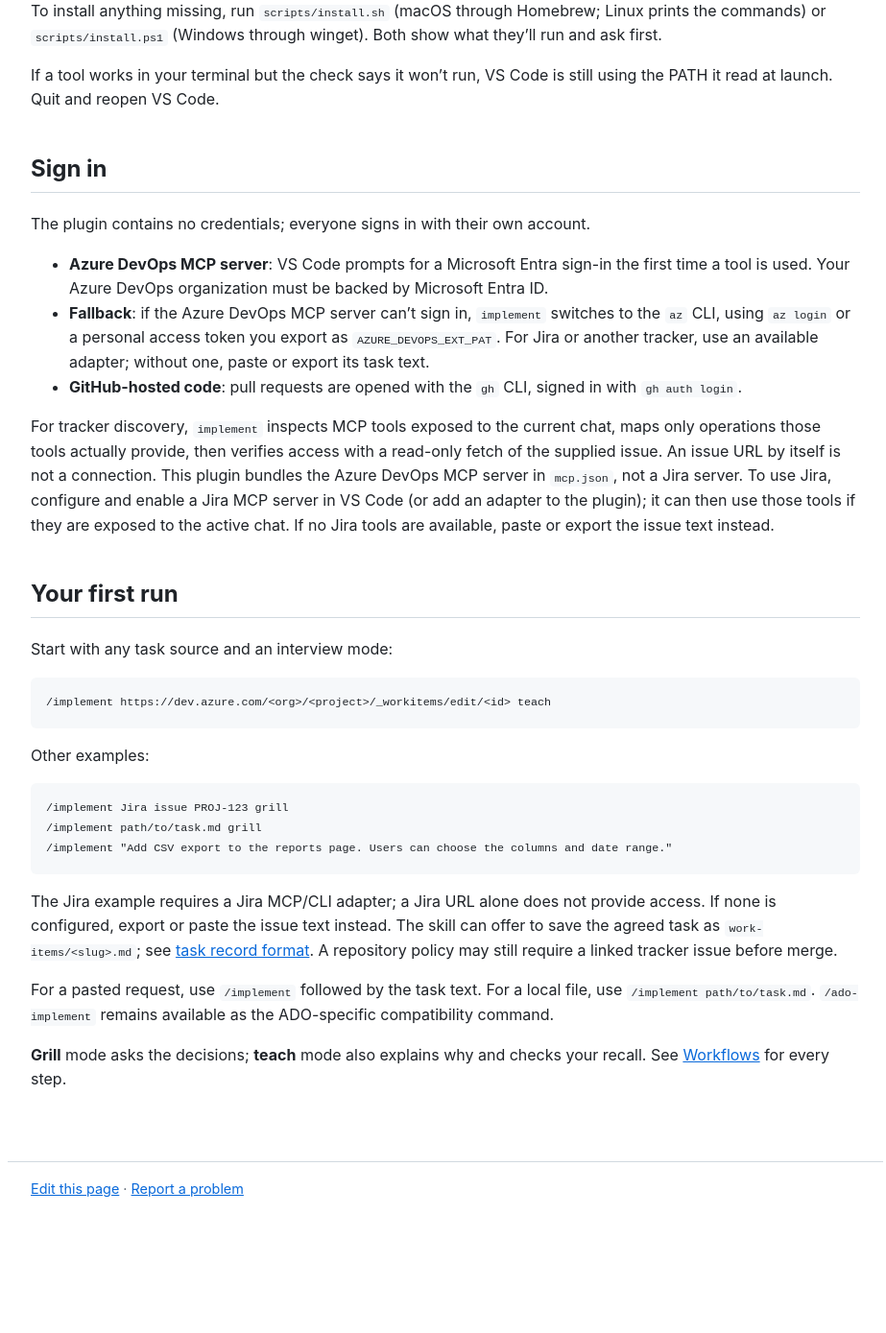
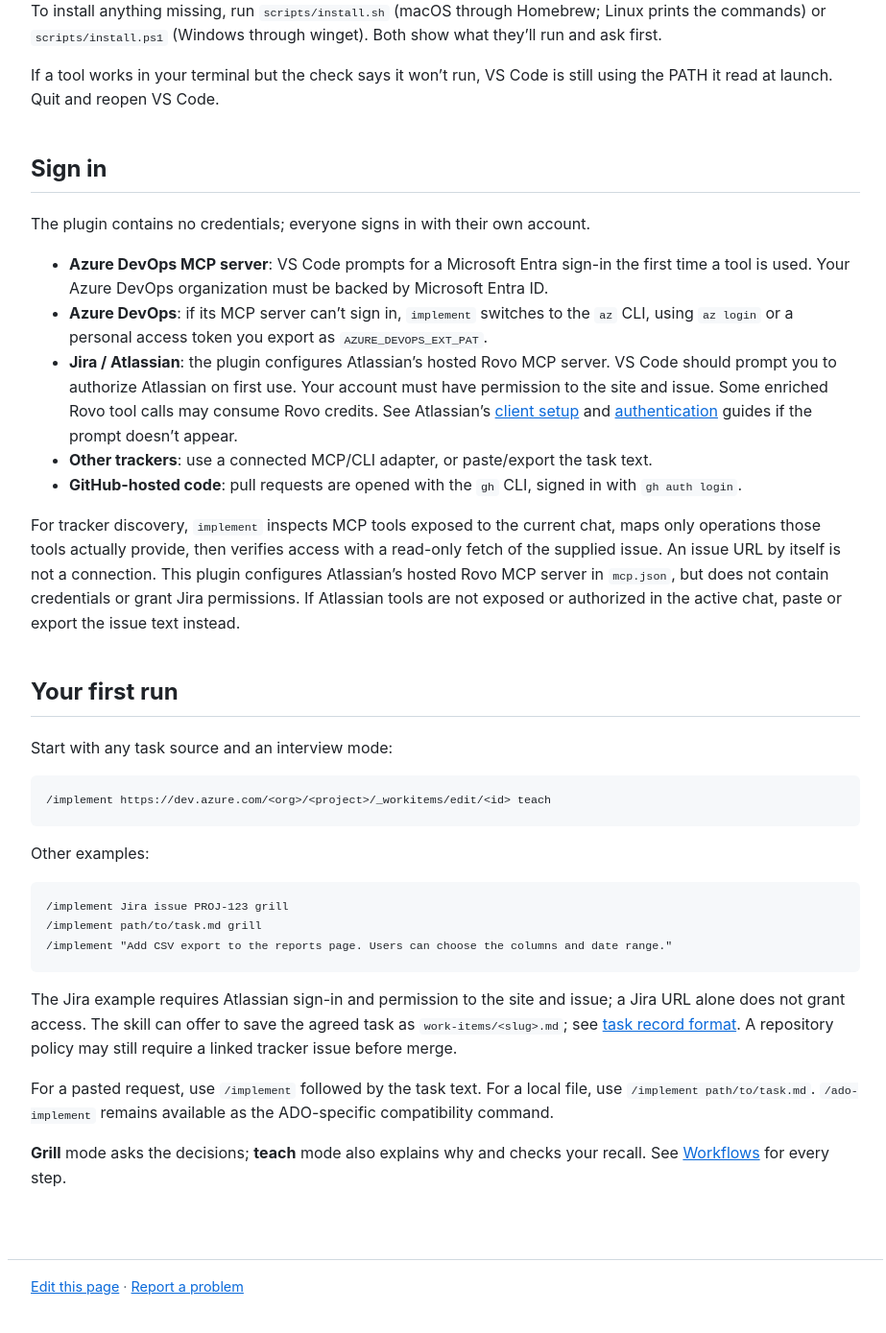
Before and after one commit to aiagentkit-labs/agentic-dev-kit, a Jekyll site: the page built from docs/getting-started.md, in a window 1280 px wide and 1400 px high, scrolled down 1368 px. Shown: the top 1389 px of the window at 96% size, without its empty margins (176-1099 px from the left). Built offline with Jekyll 4.4.1, drawn with Linux system fonts in a browser that asks for light colours; our own code applies the rules of GitHub Pages for plain Markdown files; before the commit the page ends 2666 px from its top, so only the background shows below that.

Commit message:
feat(mcp): configure Atlassian Rovo server
Add the official Atlassian hosted MCP endpoint alongside Azure DevOps. Keep credentials user-authorized, detect only tools exposed to the active chat, and document Jira permissions and the Rovo credit caveat.

````diff
--- a/docs/getting-started.md
+++ b/docs/getting-started.md
@@ -58,10 +58,12 @@
 The plugin contains no credentials; everyone signs in with their own account.
 
 - **Azure DevOps MCP server**: VS Code prompts for a Microsoft Entra sign-in the first time a tool is used. Your Azure DevOps organization must be backed by Microsoft Entra ID.
-- **Fallback**: if the Azure DevOps MCP server can't sign in, `implement` switches to the `az` CLI, using `az login` or a personal access token you export as `AZURE_DEVOPS_EXT_PAT`. For Jira or another tracker, use an available adapter; without one, paste or export its task text.
+- **Azure DevOps**: if its MCP server can't sign in, `implement` switches to the `az` CLI, using `az login` or a personal access token you export as `AZURE_DEVOPS_EXT_PAT`.
+- **Jira / Atlassian**: the plugin configures Atlassian's hosted Rovo MCP server. VS Code should prompt you to authorize Atlassian on first use. Your account must have permission to the site and issue. Some enriched Rovo tool calls may consume Rovo credits. See Atlassian's [client setup](https://support.atlassian.com/atlassian-ai-gateway/docs/set-up-clients/) and [authentication](https://support.atlassian.com/atlassian-ai-gateway/docs/authentication-and-authorization/) guides if the prompt doesn't appear.
+- **Other trackers**: use a connected MCP/CLI adapter, or paste/export the task text.
 - **GitHub-hosted code**: pull requests are opened with the `gh` CLI, signed in with `gh auth login`.
 
-For tracker discovery, `implement` inspects MCP tools exposed to the current chat, maps only operations those tools actually provide, then verifies access with a read-only fetch of the supplied issue. An issue URL by itself is not a connection. This plugin bundles the Azure DevOps MCP server in `mcp.json`, not a Jira server. To use Jira, configure and enable a Jira MCP server in VS Code (or add an adapter to the plugin); it can then use those tools if they are exposed to the active chat. If no Jira tools are available, paste or export the issue text instead.
+For tracker discovery, `implement` inspects MCP tools exposed to the current chat, maps only operations those tools actually provide, then verifies access with a read-only fetch of the supplied issue. An issue URL by itself is not a connection. This plugin configures Atlassian's hosted Rovo MCP server in `mcp.json`, but does not contain credentials or grant Jira permissions. If Atlassian tools are not exposed or authorized in the active chat, paste or export the issue text instead.
 
 ## Your first run
 
@@ -79,7 +81,7 @@
 /implement "Add CSV export to the reports page. Users can choose the columns and date range."
 ```
 
-The Jira example requires a Jira MCP/CLI adapter; a Jira URL alone does not provide access. If none is configured, export or paste the issue text instead. The skill can offer to save the agreed task as `work-items/<slug>.md`; see [task record format](../skills/implement/TASK-RECORD.md). A repository policy may still require a linked tracker issue before merge.
+The Jira example requires Atlassian sign-in and permission to the site and issue; a Jira URL alone does not grant access. The skill can offer to save the agreed task as `work-items/<slug>.md`; see [task record format](../skills/implement/TASK-RECORD.md). A repository policy may still require a linked tracker issue before merge.
 
 For a pasted request, use `/implement` followed by the task text. For a local file, use `/implement path/to/task.md`. `/ado-implement` remains available as the ADO-specific compatibility command.
 
--- a/mcp.json
+++ b/mcp.json
@@ -7,6 +7,10 @@
       "headers": {
         "X-MCP-Toolsets": "wit,work,repos"
       }
+    },
+    "atlassian": {
+      "type": "streamable-http",
+      "url": "https://mcp.atlassian.com/v1/mcp"
     }
   }
 }
````
Also changed, not shown: skills/implement/SKILL.md (+2 -2 lines), README.md.
